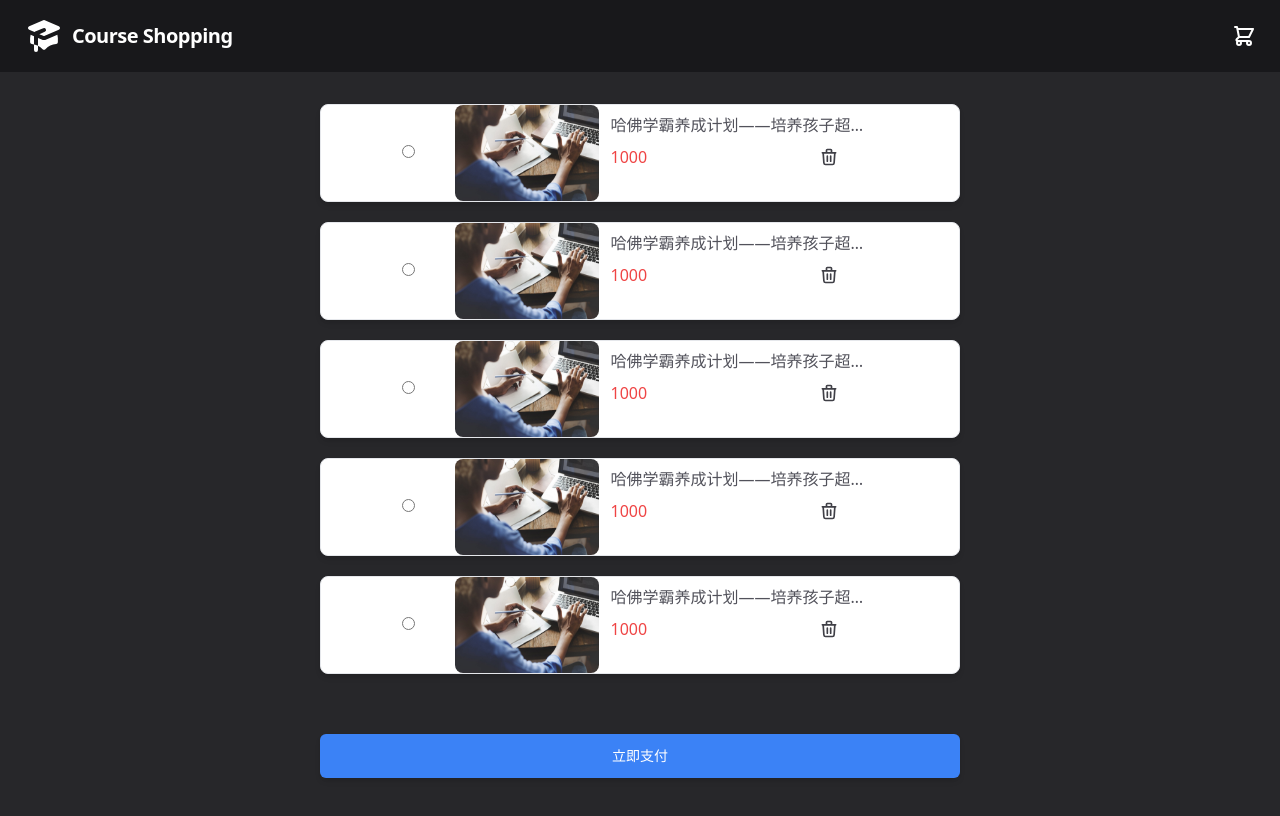
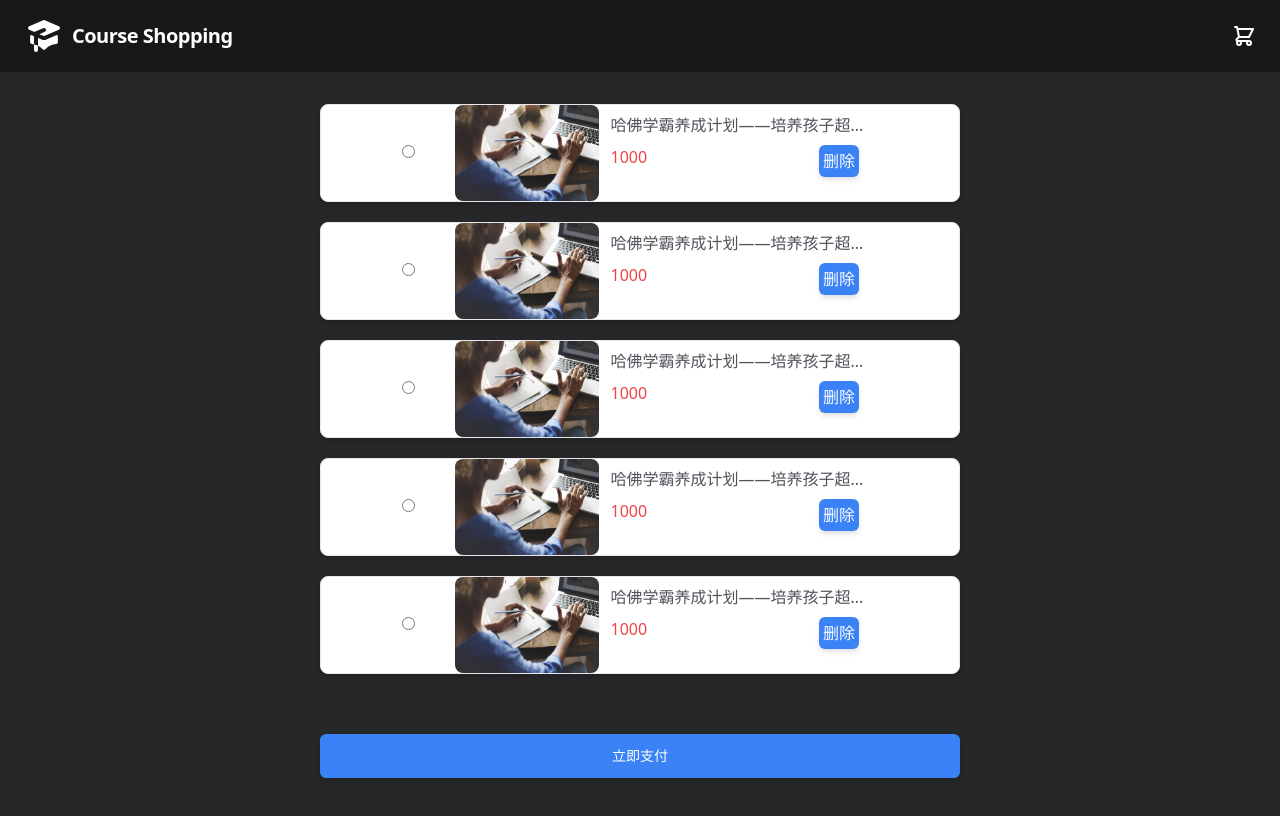
Before and after one commit to cuitaocrazy/supervision, a Next.js app in the folder web-site/simple-shopping/: page /shoppingCarList in a window 1280 px wide. Shown: the top 816 px of the page. Built offline with nearby package versions, Linux system fonts and the light colour scheme.

Commit message:
购物车列表删除按钮，添加样式，并添加点击事件处理

```diff
--- a/web-site/simple-shopping/components/ShoppingCar.tsx
+++ b/web-site/simple-shopping/components/ShoppingCar.tsx
@@ -1,9 +1,26 @@
 import { FC } from 'react'
+import { useRouter } from 'next/router'
+
 interface CarProps {
   image: string
   title: string
   amt: number
 }
+
+// TODO购物车删除商品
+function deleteFun () {
+  const isDeleteMessage = confirm('你确定要删除商品吗？')
+  // const router = useRouter()
+  if (isDeleteMessage === true) {
+    // deleteDate()
+    alert('删除成功')
+  } else if (isDeleteMessage === false) {
+    alert('取消成功')
+  }
+}
+
+// function deleteDate () {
+// }
 
 const ShoppingCar: FC<CarProps> = (props) => <div>
   <div className="flex flex-row justify-center w-1/2 mb-5 bg-white border border-gray-200 rounded-lg shadow-md mx-80">
@@ -17,12 +34,12 @@ const ShoppingCar: FC<CarProps> = (props) => <div>
       <div className="h-10 px-3 py-2 truncate w-72 text-primary-600">{props.title}</div>
       <div className="flex flex-row ">
         <div className="px-3 text-red-500">{props.amt}</div>
-        <button className="ml-40 ">
-          <svg xmlns="http://www.w3.org/2000/svg" className="w-5 h-5 text-primary-700" fill="none" viewBox="0 0 24 24" stroke="currentColor">
+        <input type="button" className="p-1 ml-40 text-white rounded-md shadow-md bg-secondary-500 hover:bg-secondary-700 hover:shadow-none" value="删除" onClick={() => { deleteFun() }} >
+          {/* <svg xmlns="http://www.w3.org/2000/svg" className="w-5 h-5 text-primary-700" fill="none" viewBox="0 0 24 24" stroke="currentColor">
             <path strokeLinecap="round" strokeLinejoin="round" strokeWidth="2"
               d="M19 7l-.867 12.142A2 2 0 0116.138 21H7.862a2 2 0 01-1.995-1.858L5 7m5 4v6m4-6v6m1-10V4a1 1 0 00-1-1h-4a1 1 0 00-1 1v3M4 7h16" />
-          </svg>
-        </button>
+          </svg> */}
+        </input>
       </div>
     </div>
   </div>
--- a/web-site/simple-shopping/pages/shoppingCarList.tsx
+++ b/web-site/simple-shopping/pages/shoppingCarList.tsx
@@ -23,12 +23,12 @@ const ShoppingCarList: NextPage = () => {
 
   return <Layout title="购物车" >
     <form onSubmit={handleSubmit(onSubmit)} className="grid grid-cols-1 py-6 m-auto max-w-7xl">
-    <ShoppingCar image="102.jpeg" title="哈佛学霸养成计划——培养孩子超强学习力" amt={1000} {...register('isChecked')} />
-    <ShoppingCar image="102.jpeg" title="哈佛学霸养成计划——培养孩子超强学习力" amt={1000} {...register('isChecked')} />
-    <ShoppingCar image="102.jpeg" title="哈佛学霸养成计划——培养孩子超强学习力" amt={1000} {...register('isChecked')} />
-    <ShoppingCar image="102.jpeg" title="哈佛学霸养成计划——培养孩子超强学习力" amt={1000} {...register('isChecked')} />
-    <ShoppingCar image="102.jpeg" title="哈佛学霸养成计划——培养孩子超强学习力" amt={1000} {...register('isChecked')} />
-    <input type="button" value="立即支付" className="py-3 my-10 text-sm font-medium text-white rounded-md shadow-md mx-80 bg-secondary-500 focus:outline-none hover:bg-secondary-700 hover:shadow-none"></input>
+      <ShoppingCar image="102.jpeg" title="哈佛学霸养成计划——培养孩子超强学习力" amt={1000} {...register('isChecked')} />
+      <ShoppingCar image="102.jpeg" title="哈佛学霸养成计划——培养孩子超强学习力" amt={1000} {...register('isChecked')} />
+      <ShoppingCar image="102.jpeg" title="哈佛学霸养成计划——培养孩子超强学习力" amt={1000} {...register('isChecked')} />
+      <ShoppingCar image="102.jpeg" title="哈佛学霸养成计划——培养孩子超强学习力" amt={1000} {...register('isChecked')} />
+      <ShoppingCar image="102.jpeg" title="哈佛学霸养成计划——培养孩子超强学习力" amt={1000} {...register('isChecked')} />
+      <input type="submit" value="立即支付" className="py-3 my-10 text-sm font-medium text-white rounded-md shadow-md mx-80 bg-secondary-500 focus:outline-none hover:bg-secondary-700 hover:shadow-none"></input>
     </form>
   </Layout>
 }
```
